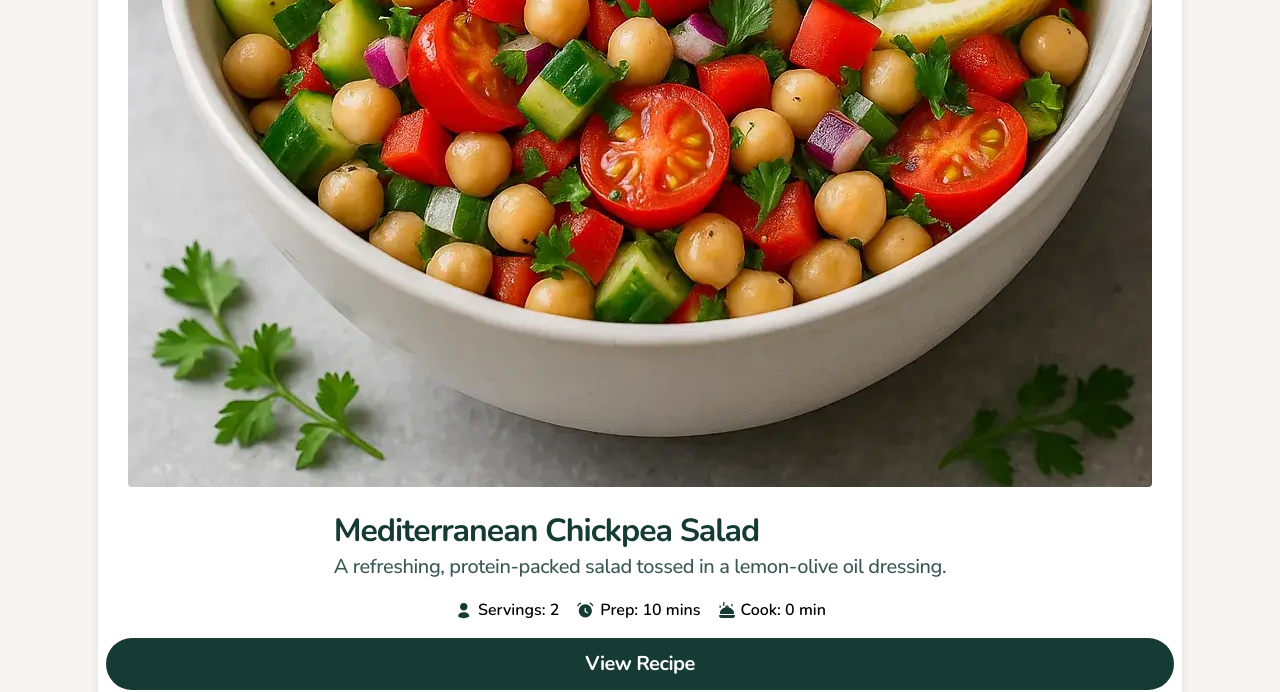
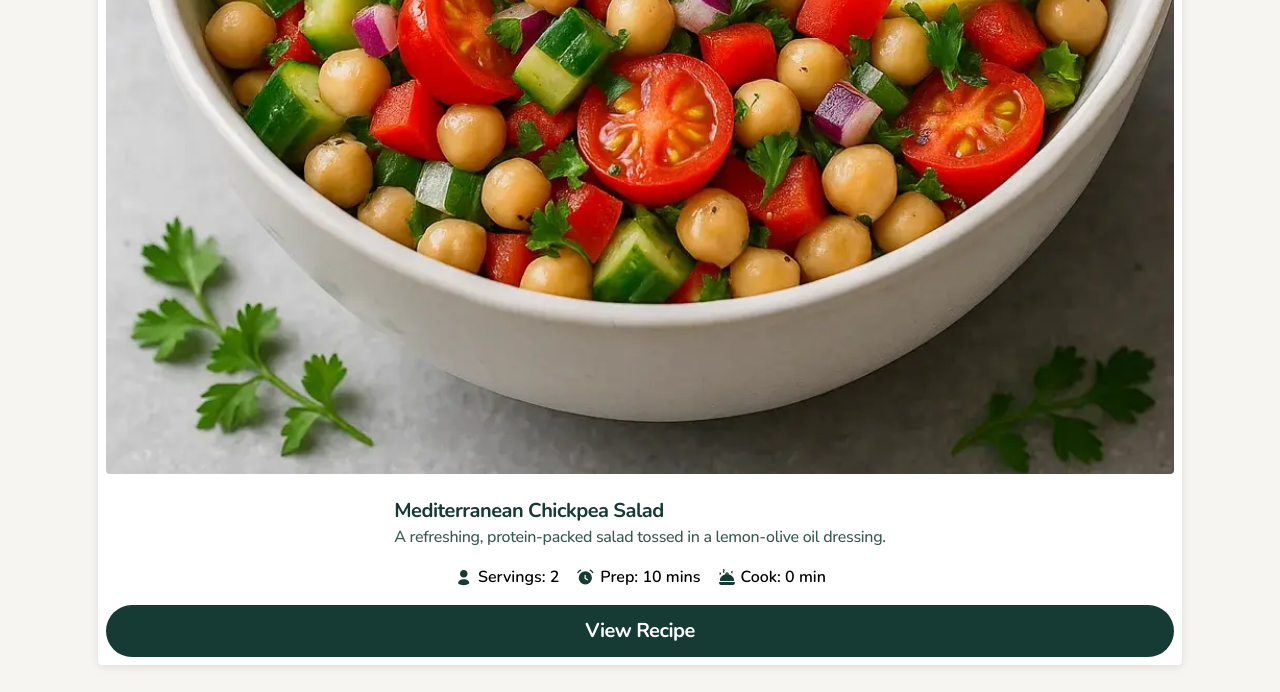
Before and after one commit to jkaps9/recipe-finder, a website built with webpack: page src/pages/recipes.html in a window 1280 px wide. Shown: the part 936-1628 px from the top of the page. Built offline with nearby package versions, Linux system fonts and the light colour scheme.

Commit message:
update text and padding on recipe card

```diff
--- a/src/pages/recipes.html
+++ b/src/pages/recipes.html
@@ -86,27 +86,26 @@
 
       <section class="recipes">
         <div class="container recipes__container">
-          <h2 class="recipes__title text-preset-2">What you'll get</h2>
           <div class="recipes__container">
             <div class="card recipes__card">
               <div class="recipes__card__image">
-                <!--sizes="(max-width: 1400px) 100vw, 1400px"
+                <img
+                  sizes="(max-width: 1400px) 100vw, 1400px"
                   srcset="
                     ../assets/images/mediterranean-chickpea-salad-small.webp  400w,
                     ../assets/images/mediterranean-chickpea-salad-large.webp 1400w
-                  "  -->
-                <img
+                  "
                   src="../assets/images/mediterranean-chickpea-salad-large.webp"
                   alt="Mediterranean Chickpea Salad"
                   loading="lazy"
                   decoding="async"
                 />
               </div>
-              <div class="text">
-                <h2 class="recipes__card__title text-preset-3">
+              <div class="recipes__card__text">
+                <h2 class="recipes__card__title text-preset-5">
                   Mediterranean Chickpea Salad
                 </h2>
-                <p class="recipes__card__description text-preset-6">
+                <p class="recipes__card__description text-preset-9">
                   A refreshing, protein-packed salad tossed in a lemon-olive oil
                   dressing.
                 </p>
--- a/src/styles.css
+++ b/src/styles.css
@@ -991,15 +991,22 @@ main.about section.side-by-side:has(.beyond-the-plate) {
 }
 
 .recipes__card__image {
+  width: 100%;
   img {
     border-radius: 0.25rem;
-    object-fit: cover;
+    width: 100%;
   }
 }
+
+.recipes__card__text {
+  padding: 0 0.5rem;
+}
+
 .recipes__card__statistics {
   display: flex;
   flex-wrap: wrap;
   gap: 1rem;
+  padding: 0 0.5rem;
 }
 
 .statistics__item {
```
